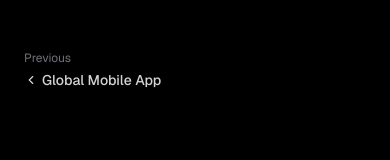
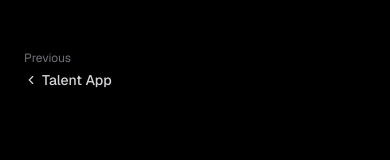
Before and after one commit to susanaph/portfolio, a Next.js app: page /case-studies/client-portal in a window 390 px wide. Shown: the part 4095-4255 px from the top of the page. Built offline with nearby package versions, Linux system fonts and the light colour scheme.

Commit message:
Update navigation labels for Randstad case study to "Talent App"
Change "Global Mobile App" to "Talent App" in the client-portal previous
navigation link and in the nav sidebar title, matching the page title.

https://claude.ai/code/session_01X3j6nrhgq1xS21NKFh4cSU

```diff
--- a/app/case-studies/client-portal/page.tsx
+++ b/app/case-studies/client-portal/page.tsx
@@ -198,7 +198,7 @@ export default function ClientPortal() {
         <Link href="/case-studies/randstad-mobile" className="group text-left">
           <p className="text-xs text-zinc-500 mb-1">Previous</p>
           <p className="text-sm font-medium text-zinc-300 group-hover:text-white transition-colors inline-flex items-center gap-1">
-            <ChevronLeft className="size-3.5 transition-transform duration-200 group-hover:-translate-x-0.5" /> Global Mobile App
+            <ChevronLeft className="size-3.5 transition-transform duration-200 group-hover:-translate-x-0.5" /> Talent App
           </p>
         </Link>
       </nav>
--- a/components/nav.tsx
+++ b/components/nav.tsx
@@ -22,7 +22,7 @@ const caseStudyTOC: Record<string, { title: string; sections: { label: string; h
     ],
   },
   "/case-studies/randstad-mobile": {
-    title: "Global Mobile App",
+    title: "Talent App",
     sections: [
       { label: "The opportunity", href: "#opportunity" },
       { label: "The product", href: "#the-product" },
```
